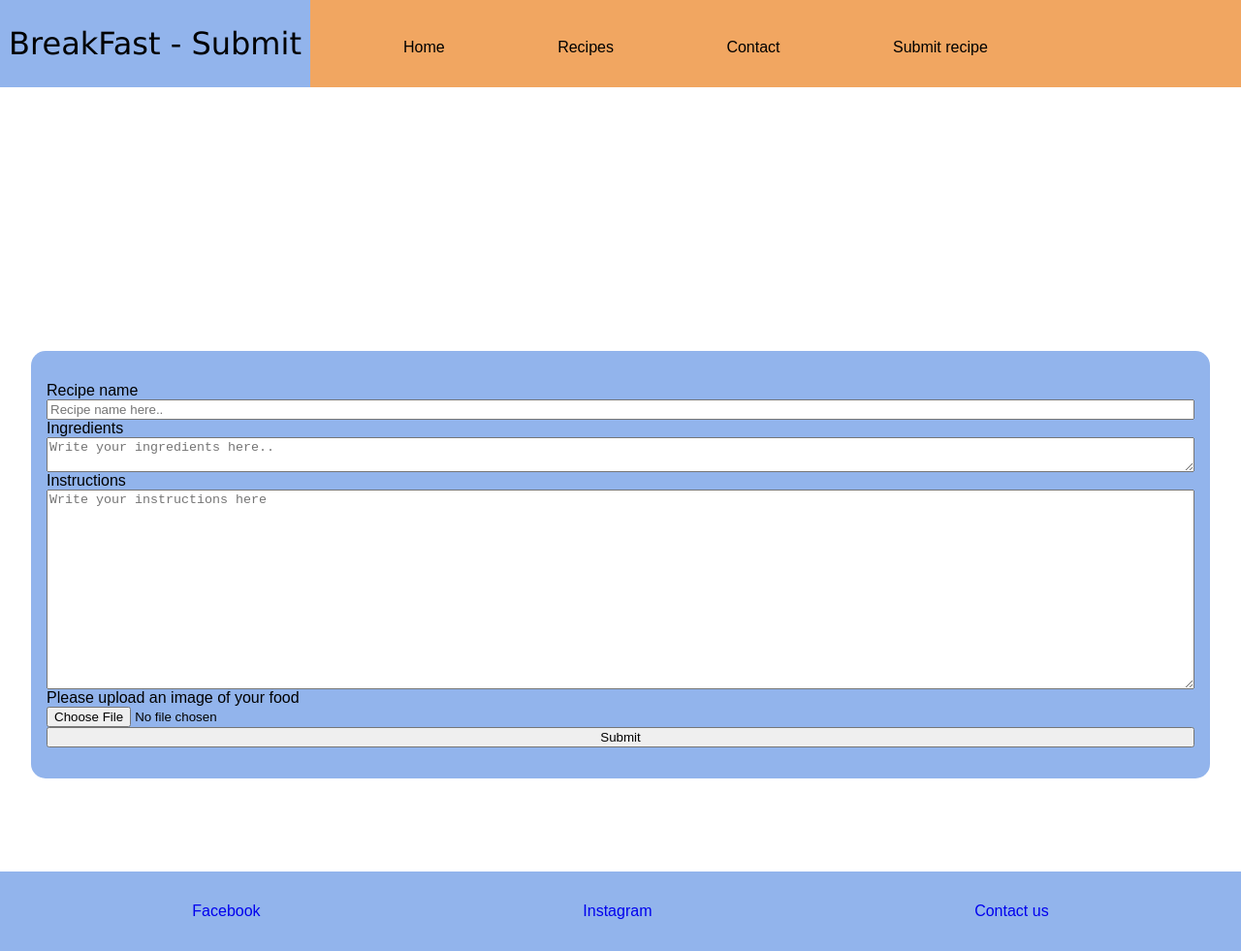
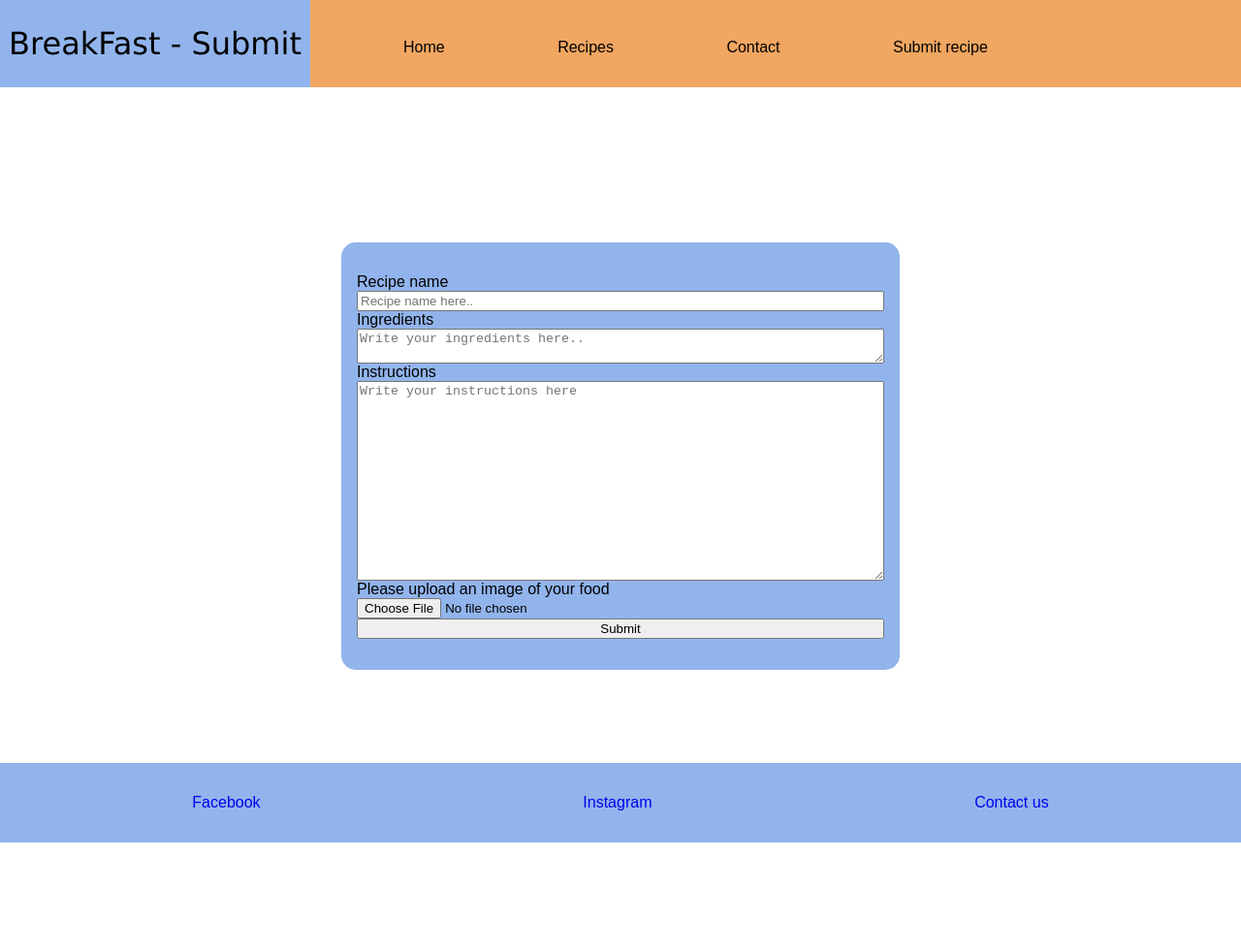
Before and after one commit to LukasFinne/Recipe-site, a plain HTML site: page submitRecipe.html in a window 1280 px wide. Shown: the whole page at 97% size. After the commit the page ends 869 px from the top, so only its background shows below. Drawn offline with Linux system fonts and the light colour scheme.

Commit message:
Add desktop submitRecipe.html

```diff
--- a/css/submitRecipe.css
+++ b/css/submitRecipe.css
@@ -131,3 +131,33 @@ footer a {
     margin-left: 5em;
   }
 }
+
+@media (min-width: 75em) {
+  .grid-container {
+    grid-template-columns: 1fr 1fr 1fr 1fr;
+    grid-template-rows: 1fr 10fr 1fr;
+    width: 100vw;
+    height: 100vh;
+  }
+
+  #links {
+    grid-column-start: 2;
+    grid-column-end: 5;
+  }
+  .formContainer {
+    margin-top: 10em;
+    grid-column-start: 2;
+    grid-column-end: 4;
+  }
+
+  footer {
+    grid-column-start: 1;
+    grid-column-end: 7;
+  }
+}
+
+@media (min-width: 102em) {
+  #links a {
+    margin-left: 13em;
+  }
+}
--- a/submitRecipe.html
+++ b/submitRecipe.html
@@ -49,7 +49,7 @@
           ></textarea>
           <label for="images">Please upload an image of your food</label>
           <input type="file" id="myFile" name="filename" />
-          <input type="submit" value="Submit" />
+          <input id="submit" type="submit" value="Submit" />
         </form>
       </div>
 
```
